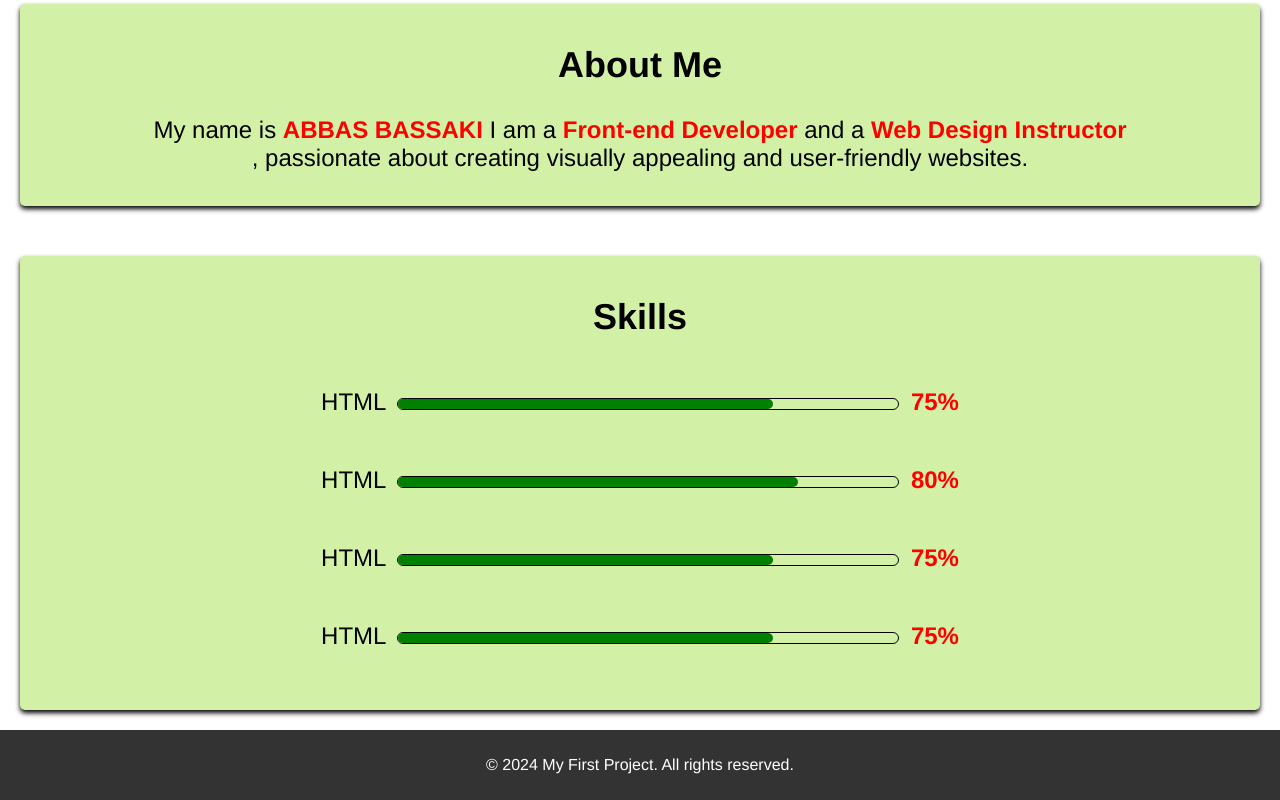
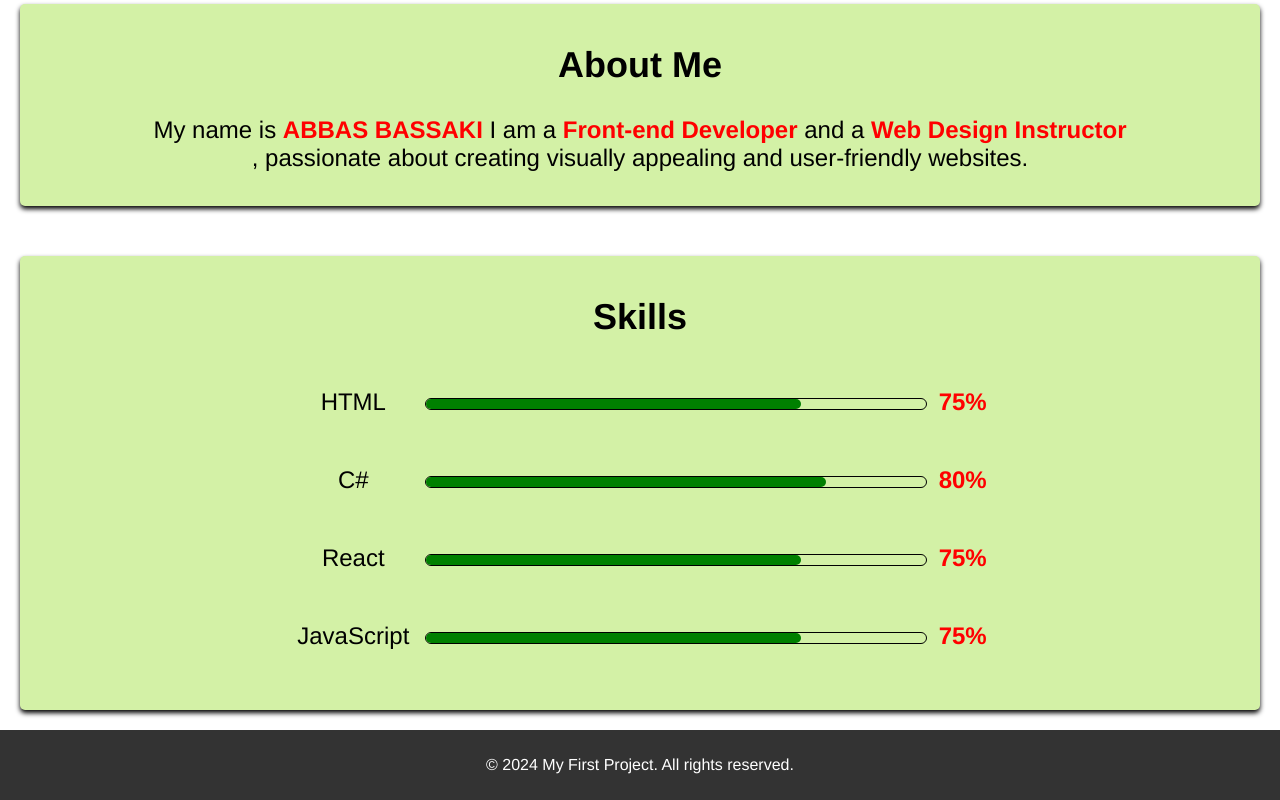
Before and after one commit to baqaB714/myWebPractise2-main, a plain HTML site: page EX2/index.html in a window 1280 px wide. Shown: the part 1073-1873 px from the top of the page. Drawn offline with Linux system fonts and the light colour scheme.

Commit message:
after to correct  progress bars 140030423

```diff
--- a/EX2/css/style.css
+++ b/EX2/css/style.css
@@ -139,3 +139,8 @@ footer {
 .backgroundGreenLight{
     background: rgb(211, 241, 166);
 }
+
+.width120{
+    width: 120px;
+    display: inline-block;
+}
--- a/EX2/index.html
+++ b/EX2/index.html
@@ -44,7 +44,7 @@
                 <h1>Skills</h1>
                 <div class="marginTop50">
                     <div >
-                        <lable>HTML</lable>
+                        <lable class="width120">HTML</lable>
                         <div class="progressBase">
                             <div class="progress width75P"></div>
                         </div>
@@ -53,7 +53,7 @@
                 </div>
                 <div class="marginTop50">
                     <div >
-                        <lable>HTML</lable>
+                        <lable class="width120">C#</lable>
                         <div class="progressBase">
                             <div class="progress width80P"></div>
                         </div>
@@ -62,7 +62,7 @@
                 </div>
                 <div class="marginTop50">
                     <div >
-                        <lable>HTML</lable>
+                        <lable class="width120">React</lable>
                         <div class="progressBase">
                             <div class="progress width75P"></div>
                         </div>
@@ -73,7 +73,7 @@
                     <!-- <label for="">HTML</label>
                     <meter id="progressBase" style="width: 500px ; color: black;" value="60" min="0" max="75" low="10" high="100"></meter><span>75%</span> -->
                     <div class="marginBottom50">
-                        <lable for="progressBase">HTML</lable>
+                        <lable class="width120" for="progressBase">JavaScript</lable>
                         <div id="progressBase" class="progressBase">
                             <div class="progress width75P "></div>
                         </div>
```
